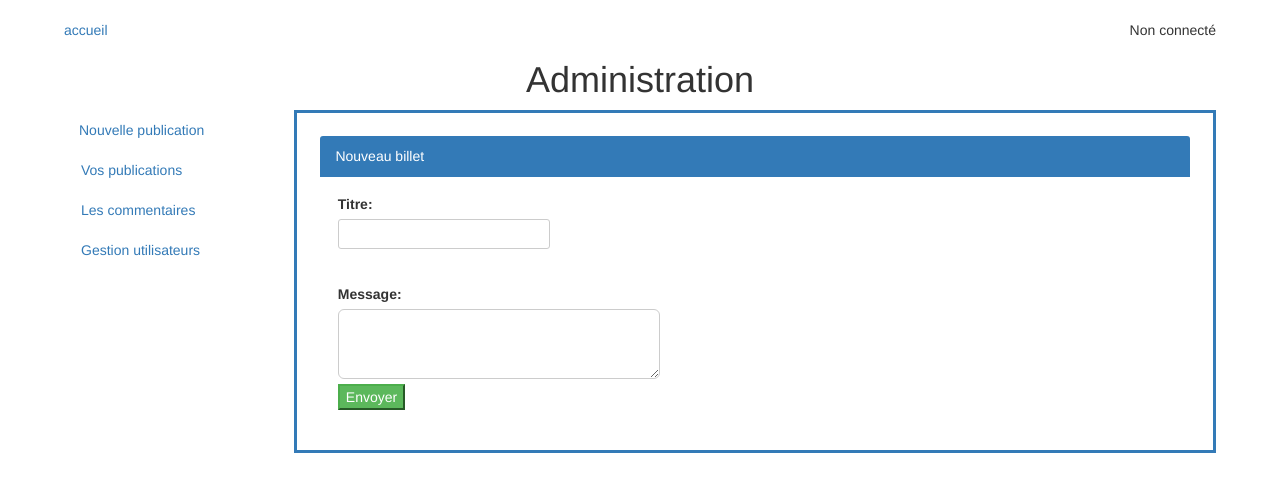
After one commit to Xplosive06/blog_p4, a PHP site: page /admin_page.php in a window 1280 px wide. The commit adds this page. Shown: the top 492 px of the page. Run offline with PHP 8.4, Linux system fonts and the light colour scheme.

Commit message:
add admin page and managed the connection

```diff
--- /dev/null
+++ b/admin_page.php
@@ -0,0 +1,64 @@
+<?php session_start();
+
+if(isset($_SESSION['nickname'])){ // OR isset($_SESSION['user']), if array
+$user = $_SESSION['nickname'];
+}else{
+	$user = 'Non connecté';
+}
+?>
+
+<!DOCTYPE html>
+<html>
+<head>
+	<meta charset="utf-8" />
+
+	<link href="style.css" rel="stylesheet" />
+
+	<link rel="stylesheet" href="https://maxcdn.bootstrapcdn.com/bootstrap/3.3.7/css/bootstrap.min.css" integrity="sha384-BVYiiSIFeK1dGmJRAkycuHAHRg32OmUcww7on3RYdg4Va+PmSTsz/K68vbdEjh4u" crossorigin="anonymous">
+
+	<title>Administration</title>
+
+</head>
+
+<body>
+	<div class="bloc-page">
+		<header><div class="my-header"><a href="main_page.php">accueil</a> <div class="user-right"><?php echo $user; ?></div></div></header>
+
+		<h1>Administration</h1>
+
+		<div class="admin-block">
+
+			<ul class="nav nav-pills admin-navbar">
+				<li class="nav-item">
+					<a class="nav-link active" href="#">Nouvelle publication</a>
+				</li>
+				<li class="nav-item">
+					<a class="nav-link" href="#">Vos publications</a>
+				</li>
+				<li class="nav-item">
+					<a class="nav-link" href="#">Les commentaires</a>
+				</li>
+				<li class="nav-item">
+					<a class="nav-link disabled" href="#">Gestion utilisateurs</a>
+				</li>
+			</ul>
+
+			<form class="panel-primary admin-main-part" method="post" action="main.php" onsubmit="return validateForm()">
+
+				<div class="panel-heading">Nouveau billet</div>
+				<div class="input-group">
+
+					<label for="title">Titre: </label><input class="input-sm" id="title" type="text" name="title" required><br></div>
+					<div class="input-group">
+
+						<label for="content">Message: </label><textarea class="input-lg" id="content" type="text" name="content" required></textarea><br>
+
+						<button type="submit" class="btn-success">Envoyer</button>
+
+					</div>
+				</form>
+
+			</div>
+		</div>
+	</body>
+	</html>
--- a/new_connection.php
+++ b/new_connection.php
@@ -17,10 +17,10 @@
 
 		<h1>Créer un nouveau compte</h1>
 
-		<form class="panel-primary" method="post" action="main.php">
-					<div class="panel-heading">Nouveau compte</div>
+		<form class="panel-primary" method="post" action="connection_new.php">
+			<div class="panel-heading">Nouveau compte</div>
 			<div class="form-bloc">
-					<div class="left-side-form">
+				<div class="left-side-form">
 					<div class="input-group">
 						<label for="nickname">Pseudo: </label><input class="input-sm" id="nickname" type="text" name="nickname" autocomplete="username" required><br></div>
 						<div class="input-group">
--- a/style.css
+++ b/style.css
@@ -16,6 +16,11 @@ body {
 .panel-primary{
   border: black solid;
   padding: 2%;
+}
+
+.my-header {
+  display: flex;
+  justify-content: space-between;
 }
 
 .input-group{
@@ -96,3 +101,17 @@ input[type=submit] {
   left: -10px;
   content: "\2716";
 }
+
+.admin-block {
+  display: flex;
+}
+
+.admin-navbar {
+  display: flex;
+  width: 20%;
+  flex-direction: column;
+}
+
+.admin-main-part {
+  width: 80%;
+}
```
Also changed, not shown: connection.php (+10 -2 lines), connection_check.php (added, +42 -0 lines), connection_new.php (added, +49 -0 lines), main.php (+9 -16 lines), main_page.php (+10 -13 lines), post.php (+5 -5 lines), post_manager.php (+4 -4 lines), user.php (+8 -16 lines), user_manager.php (+10 -11 lines). Lines whose indentation alone changed are shown as unchanged.
